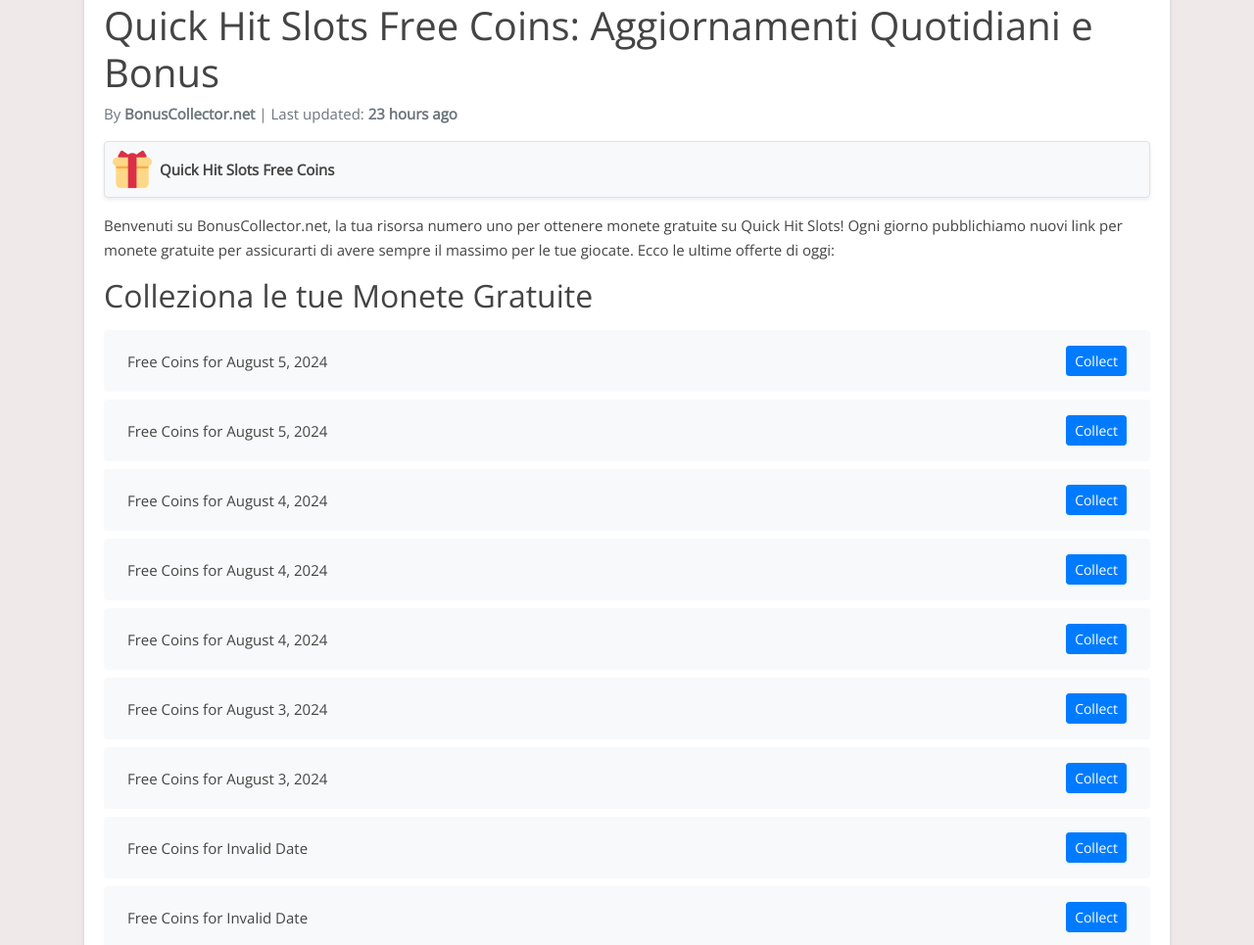
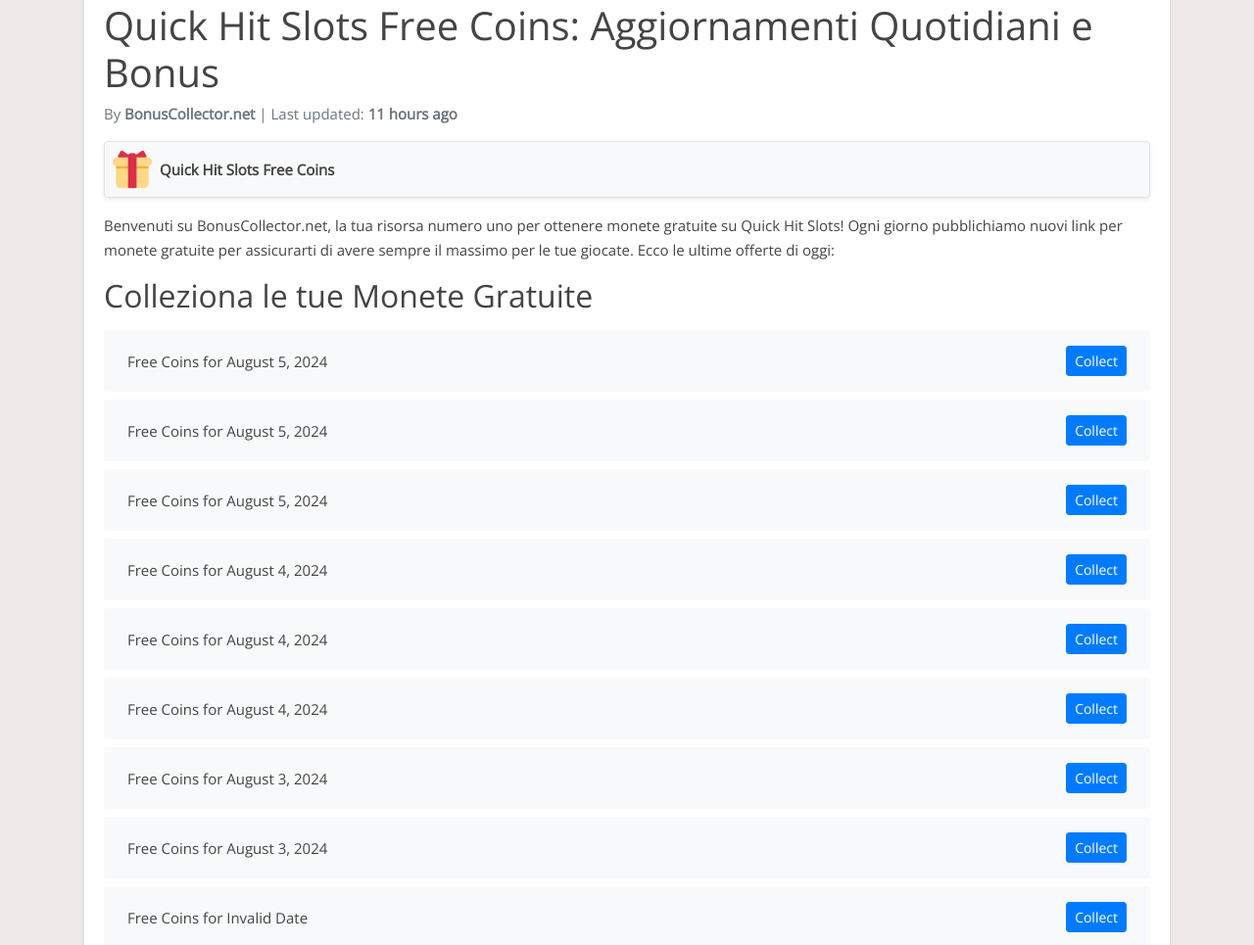
Before and after one commit to Prollad99/bs-net, a Jekyll site: the page built from it/_posts/2024-08-01-quick-hit-slots.md, in a window 1280 px wide and 1400 px high. Shown: the part 142-1107 px from the top of the window at 98% size. Built offline with Jekyll 4.4.1, drawn with Linux system fonts in a browser that asks for light colours; nearby versions of some CDN libraries; comment, search, counter and statistics services are not loaded.

Commit message:
Update quick-hit-slots reward links and last modified date

```diff
--- a/_data/include_files.yml
+++ b/_data/include_files.yml
@@ -71,7 +71,7 @@
   last_modified: 2024-08-05 03:37:13
 
 quick-hit-slots.html:
-  last_modified: 2024-08-05 03:37:08
+  last_modified: 2024-08-05 15:35:27
 
 heart-of-vegas.html:
   last_modified: 2024-08-05 15:35:26
--- a/_includes/quick-hit-slots.html
+++ b/_includes/quick-hit-slots.html
@@ -1,4 +1,8 @@
 <ul class="list-group mt-3 mb-4">
+  <li class="list-group-item d-flex justify-content-between align-items-center">
+    <span>Free Coins for August 5, 2024</span>
+    <a href="https://quickhitslots.jckpt.me/11dba350fb" class="btn btn-primary btn-sm">Collect</a>
+  </li>
   <li class="list-group-item d-flex justify-content-between align-items-center">
     <span>Free Coins for August 5, 2024</span>
     <a href="https://quickhitslots.jckpt.me/13767f23d8" class="btn btn-primary btn-sm">Collect</a>
@@ -395,8 +399,4 @@
     <span>Free Coins for Invalid Date</span>
     <a href="https://quickhitslots.jckpt.me/0a6f0fbae0" class="btn btn-primary btn-sm">Collect</a>
   </li>
-  <li class="list-group-item d-flex justify-content-between align-items-center">
-    <span>Free Coins for Invalid Date</span>
-    <a href="https://quickhitslots.jckpt.me/44b90dbb90" class="btn btn-primary btn-sm">Collect</a>
-  </li>
 </ul>
```
Also changed, not shown: links-json/quick-hit-slots.json (+4 -3 lines).
